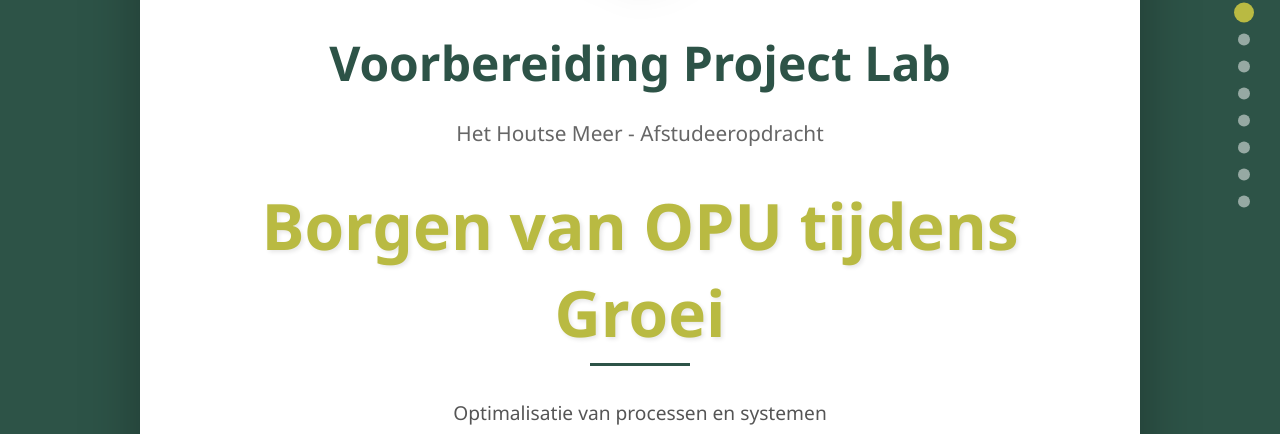
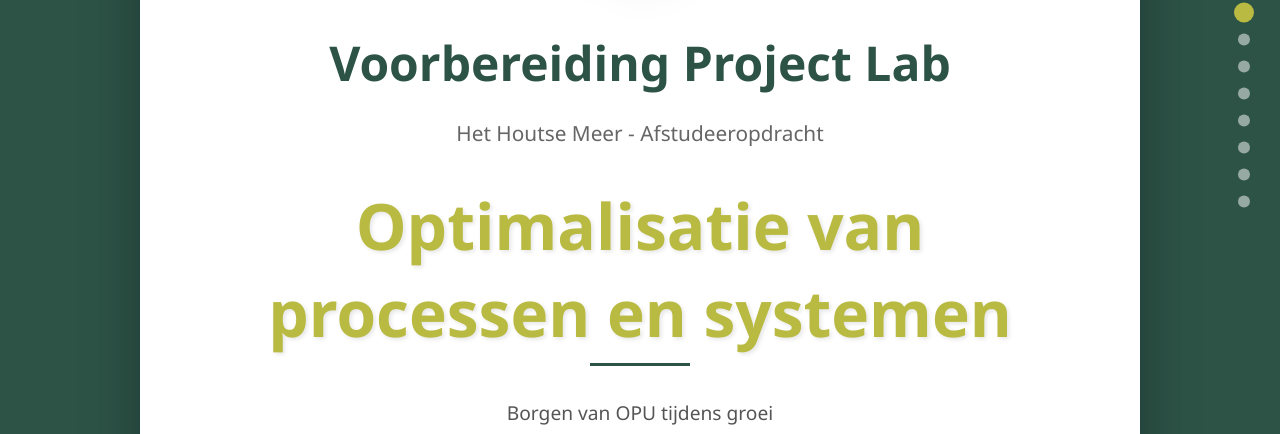
Before and after one commit to Timovhaperen/Presentatie-one-pager, a plain HTML site: page index.html in a window 1280 px wide. Shown: the part 293-727 px from the top of the page. Drawn offline with Linux system fonts and the light colour scheme.

Commit message:
Update index.html

```diff
--- a/index.html
+++ b/index.html
@@ -590,9 +590,9 @@
 
             <h1>Voorbereiding Project Lab</h1>
             <p class="subtitle">Het Houtse Meer - Afstudeeropdracht</p>
-            <div class="kpi">Borgen van OPU tijdens Groei</div>
+            <div class="kpi">Optimalisatie van processen en systemen</div>
             <p style="text-align: center; font-size: 1.2em; margin-top: 40px;">
-                Optimalisatie van processen en systemen
+                Borgen van OPU tijdens groei
             </p>
             <div class="scroll-indicator"></div>
         </div>
```
